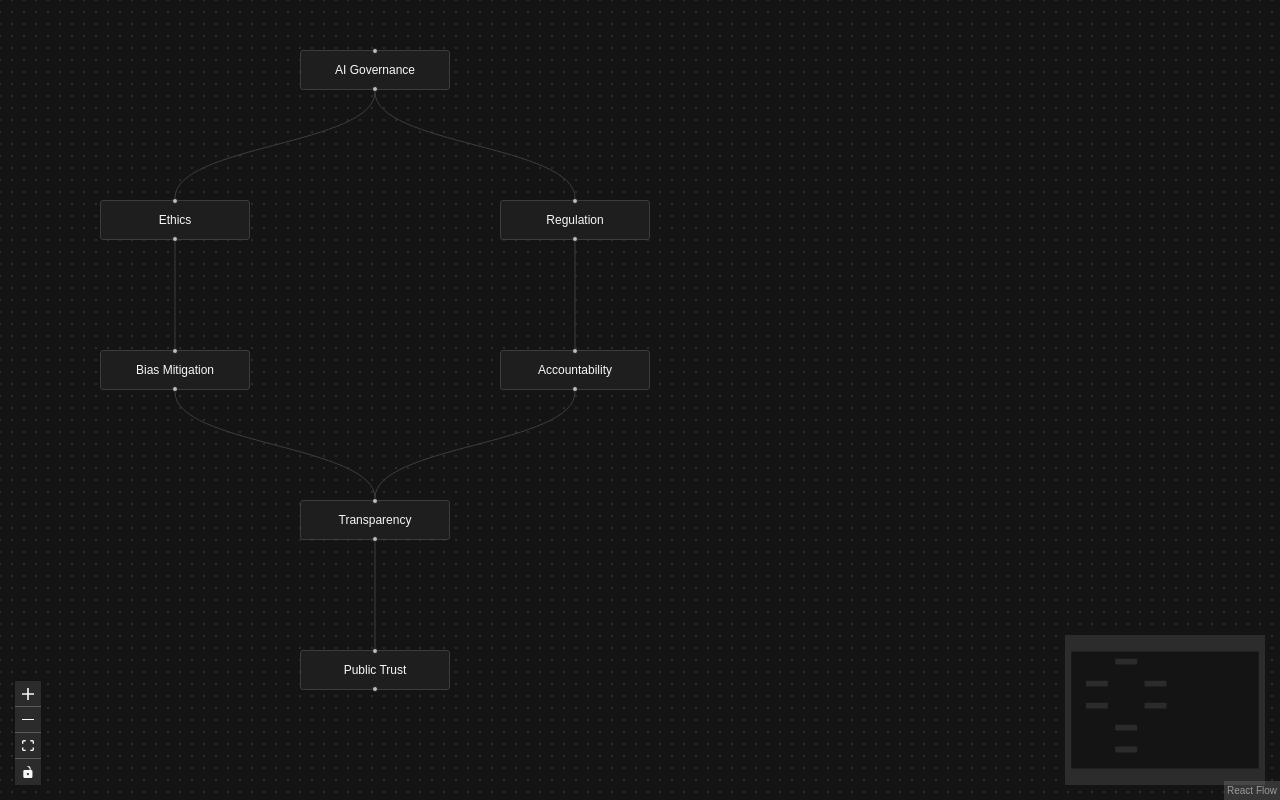
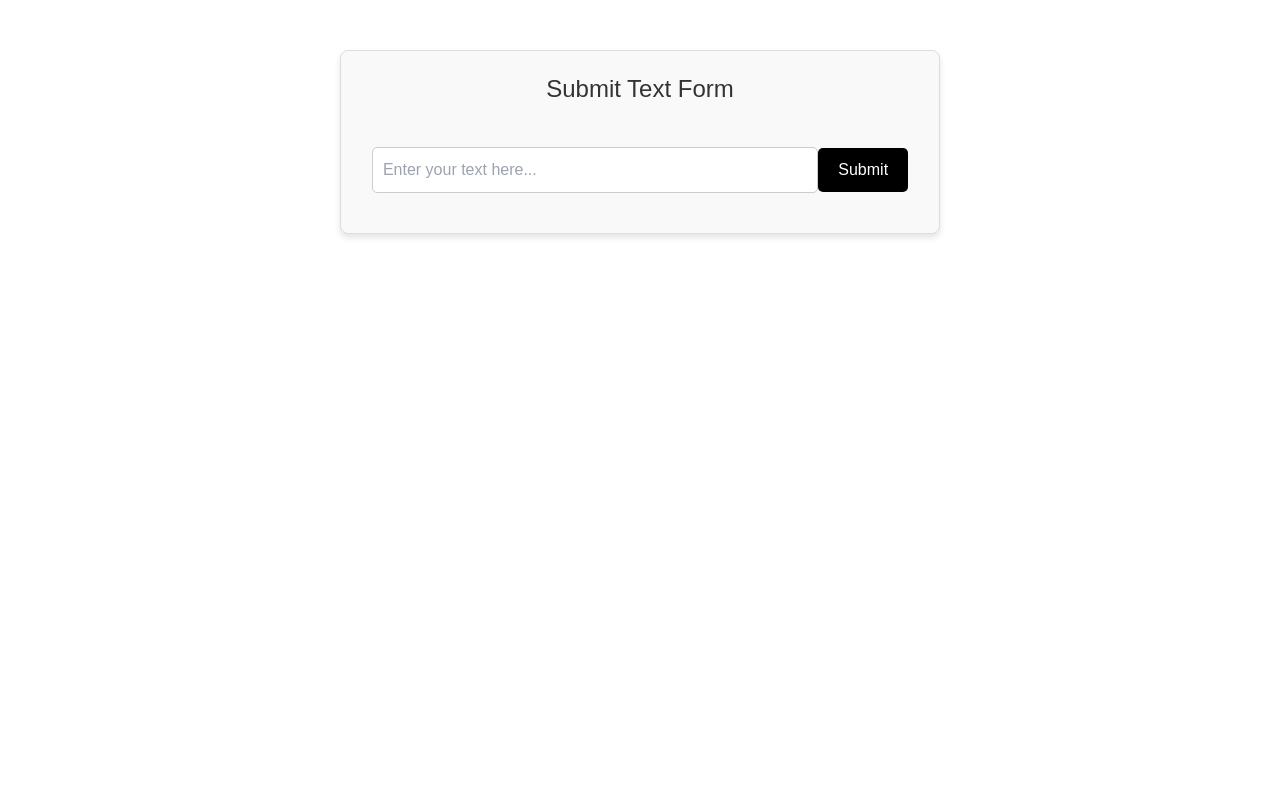
Before and after one commit to w4rlock999/navlearnLM, a Next.js app in the folder navlearnlm-app/: page / in a window 1280 px wide. Built offline with nearby package versions, Linux system fonts and the light colour scheme.

Commit message:
building next flask boilerplate

```diff
--- /dev/null
+++ b/navlearnlm-app/app/api/process-text/route.ts
@@ -0,0 +1,42 @@
+// process-text API Route
+
+export async function POST(request: Request) {
+    console.log("Received request...");
+
+    try {
+        // Parse the incoming request body
+        const requestBody = await request.json();
+        console.log("Request Body:", requestBody);
+
+        // Forward the text to the Python server
+        const response = await fetch('http://127.0.0.1:5000/process-text', {
+            method: 'POST',
+            headers: {
+                'Content-Type': 'application/json',
+            },
+            body: JSON.stringify({ text: requestBody.text }),
+        });
+
+        if (response.ok) {
+            // Parse and return the response from the Python server
+            const result = await response.json();
+            return new Response(
+                JSON.stringify({ message: "Communication successful!", data: result }),
+                { status: 200, headers: { 'Content-Type': 'application/json' } }
+            );
+        } else {
+            const error = await response.json();
+            console.error("Error from Python server:", error);
+            return new Response(
+                JSON.stringify({ error: "Error from Python server", details: error }),
+                { status: response.status, headers: { 'Content-Type': 'application/json' } }
+            );
+        }
+    } catch (error) {
+        console.error("Internal Server Error:", error);
+        return new Response(
+            JSON.stringify({ message: "Internal server error", details: String(error) }),
+            { status: 500, headers: { 'Content-Type': 'application/json' } }
+        );
+    }
+}
--- /dev/null
+++ b/navlearnlm-app/app/page copy 2.tsx
@@ -0,0 +1,60 @@
+"use client";
+
+import React, { useState } from "react";
+import styles from "./page.module.css";
+
+export default function UploadPage() {
+  const [file, setFile] = useState<File | null>(null);
+  const [status, setStatus] = useState<string | null>(null);
+
+  const handleFileChange = (e: React.ChangeEvent<HTMLInputElement>) => {
+    if (e.target.files && e.target.files[0]) {
+      setFile(e.target.files[0]);
+    }
+  };
+
+  const uploadPDF = async () => {
+    if (!file) {
+      setStatus("Please select a PDF file first.");
+      return;
+    }
+    console.log(file)
+
+    try {
+      setStatus("Uploading...")
+
+      const fileBlob = file
+      const response = await fetch("/api/process-pdf", {
+        method: "POST",
+        headers: {
+          "Content-Type": "application/pdf",
+        },
+        body: fileBlob,
+      })
+
+      if (response.ok) {
+        const result = await response.json()
+        setStatus(`Success: ${result.message}`)
+
+      } else {
+        const error = await response.json()
+        setStatus(`Error: ${error.error || "Something went wrong."}`)
+      }
+    } catch (err) {
+      setStatus(`Error: ${err}`)
+    }
+  }
+
+  return (
+    <div className={styles.container}>
+      <h1 className={styles.h1_}>Upload a PDF</h1>
+      <input className={styles.input_}
+        type="file"
+        accept="application/pdf"
+        onChange={handleFileChange}
+      />
+      <button className={styles.button_} onClick={uploadPDF}>Upload and Process</button>
+      {status && <p className={styles.p_} >{status}</p>}
+    </div>
+  );
+}
--- /dev/null
+++ b/navlearnlm-app/app/page.module.css
@@ -0,0 +1,54 @@
+.container {
+  max-width: 600px;
+  margin: 50px auto;
+  padding: 20px;
+  border: 1px solid #ddd;
+  border-radius: 8px;
+  background-color: #f9f9f9;
+  box-shadow: 0 4px 6px rgba(0, 0, 0, 0.1);
+  text-align: center;
+  font-family: Arial, sans-serif;
+}
+
+.heading {
+  font-size: 24px;
+  margin-bottom: 20px;
+  color: #333;
+}
+
+.input {
+  width: 80%;
+  padding: 10px;
+  margin: 20px 0;
+  font-size: 16px;
+  border: 1px solid #ccc;
+  border-radius: 5px;
+  outline: none;
+  transition: border-color 0.3s ease;
+}
+
+.input:focus {
+  border-color: #005bb5;
+}
+
+.button {
+  display: inline-block;
+  padding: 10px 20px;
+  font-size: 16px;
+  background-color: #000;
+  border: none;
+  border-radius: 5px;
+  color: #fff;
+  cursor: pointer;
+  transition: background-color 0.3s ease;
+}
+
+.button:hover {
+  background-color: #005bb5;
+}
+
+.status {
+  margin-top: 20px;
+  font-size: 14px;
+  color: #555;
+}
--- a/navlearnlm-app/app/page.tsx
+++ b/navlearnlm-app/app/page.tsx
@@ -1,165 +1,59 @@
-// import Image from "next/image";
+"use client";
 
-// export default function Home() {
-//   return (
-//     <div className="grid grid-rows-[20px_1fr_20px] items-center justify-items-center min-h-screen p-8 pb-20 gap-16 sm:p-20 font-[family-name:var(--font-geist-sans)]">
-//       <main className="flex flex-col gap-8 row-start-2 items-center sm:items-start">
-//         <Image
-//           className="dark:invert"
-//           src="/next.svg"
-//           alt="Next.js logo"
-//           width={180}
-//           height={38}
-//           priority
-//         />
-//         <ol className="list-inside list-decimal text-sm text-center sm:text-left font-[family-name:var(--font-geist-mono)]">
-//           <li className="mb-2">
-//             Get started by editing{" "}
-//             <code className="bg-black/[.05] dark:bg-white/[.06] px-1 py-0.5 rounded font-semibold">
-//               app/page.tsx
-//             </code>
-//             .
-//           </li>
-//           <li>Save and see your changes instantly.</li>
-//         </ol>
+import React, { useState } from "react";
+import styles from "./page.module.css";
 
-//         <div className="flex gap-4 items-center flex-col sm:flex-row">
-//           <a
-//             className="rounded-full border border-solid border-transparent transition-colors flex items-center justify-center bg-foreground text-background gap-2 hover:bg-[#383838] dark:hover:bg-[#ccc] text-sm sm:text-base h-10 sm:h-12 px-4 sm:px-5"
-//             href="https://vercel.com/new?utm_source=create-next-app&utm_medium=appdir-template-tw&utm_campaign=create-next-app"
-//             target="_blank"
-//             rel="noopener noreferrer"
-//           >
-//             <Image
-//               className="dark:invert"
-//               src="/vercel.svg"
-//               alt="Vercel logomark"
-//               width={20}
-//               height={20}
-//             />
-//             Deploy now
-//           </a>
-//           <a
-//             className="rounded-full border border-solid border-black/[.08] dark:border-white/[.145] transition-colors flex items-center justify-center hover:bg-[#f2f2f2] dark:hover:bg-[#1a1a1a] hover:border-transparent text-sm sm:text-base h-10 sm:h-12 px-4 sm:px-5 sm:min-w-44"
-//             href="https://nextjs.org/docs?utm_source=create-next-app&utm_medium=appdir-template-tw&utm_campaign=create-next-app"
-//             target="_blank"
-//             rel="noopener noreferrer"
-//           >
-//             Read our docs
-//           </a>
-//         </div>
-//       </main>
-//       <footer className="row-start-3 flex gap-6 flex-wrap items-center justify-center">
-//         <a
-//           className="flex items-center gap-2 hover:underline hover:underline-offset-4"
-//           href="https://nextjs.org/learn?utm_source=create-next-app&utm_medium=appdir-template-tw&utm_campaign=create-next-app"
-//           target="_blank"
-//           rel="noopener noreferrer"
-//         >
-//           <Image
-//             aria-hidden
-//             src="/file.svg"
-//             alt="File icon"
-//             width={16}
-//             height={16}
-//           />
-//           Learn
-//         </a>
-//         <a
-//           className="flex items-center gap-2 hover:underline hover:underline-offset-4"
-//           href="https://vercel.com/templates?framework=next.js&utm_source=create-next-app&utm_medium=appdir-template-tw&utm_campaign=create-next-app"
-//           target="_blank"
-//           rel="noopener noreferrer"
-//         >
-//           <Image
-//             aria-hidden
-//             src="/window.svg"
-//             alt="Window icon"
-//             width={16}
-//             height={16}
-//           />
-//           Examples
-//         </a>
-//         <a
-//           className="flex items-center gap-2 hover:underline hover:underline-offset-4"
-//           href="https://nextjs.org?utm_source=create-next-app&utm_medium=appdir-template-tw&utm_campaign=create-next-app"
-//           target="_blank"
-//           rel="noopener noreferrer"
-//         >
-//           <Image
-//             aria-hidden
-//             src="/globe.svg"
-//             alt="Globe icon"
-//             width={16}
-//             height={16}
-//           />
-//           Go to nextjs.org →
-//         </a>
-//       </footer>
-//     </div>
-//   );
-// }
+export default function GenericFormPage() {
+  const [inputText, setInputText] = useState<string>("");
+  const [status, setStatus] = useState<string | null>(null);
 
+  const handleInputChange = (e: React.ChangeEvent<HTMLInputElement>) => {
+    setInputText(e.target.value);
+  };
 
-'use client'; // Required to use React state and hooks in Next.js
-import React, { useCallback } from 'react';
-import {
-  ReactFlow,
-  MiniMap,
-  Controls,
-  Background,
-  useNodesState,
-  useEdgesState,
-  addEdge,
-  BackgroundVariant,
-  Panel
-} from '@xyflow/react';
+  const submitForm = async () => {
+    if (!inputText.trim()) {
+      setStatus("Please enter some text first.");
+      return;
+    }
 
-import '@xyflow/react/dist/style.css';
+    try {
+      setStatus("Submitting...");
 
-const initialNodes = [
-  { id: '1', position: { x: 300, y: 50 }, data: { label: 'AI Governance' } },
-  { id: '2', position: { x: 100, y: 200 }, data: { label: 'Ethics' } },
-  { id: '3', position: { x: 500, y: 200 }, data: { label: 'Regulation' } },
-  { id: '4', position: { x: 100, y: 350 }, data: { label: 'Bias Mitigation' } },
-  { id: '5', position: { x: 500, y: 350 }, data: { label: 'Accountability' } },
-  { id: '6', position: { x: 300, y: 500 }, data: { label: 'Transparency' } },
-  { id: '7', position: { x: 300, y: 650 }, data: { label: 'Public Trust' } },
-];
+      const response = await fetch("/api/process-text", {
+        method: "POST",
+        headers: {
+          "Content-Type": "application/json",
+        },
+        body: JSON.stringify({ text: inputText }),
+      });
 
-const initialEdges = [
-  { id: 'e1-2', source: '1', target: '2' }, // AI Governance -> Ethics
-  { id: 'e1-3', source: '1', target: '3' }, // AI Governance -> Regulation
-  { id: 'e2-4', source: '2', target: '4' }, // Ethics -> Bias Mitigation
-  { id: 'e3-5', source: '3', target: '5' }, // Regulation -> Accountability
-  { id: 'e4-6', source: '4', target: '6' }, // Bias Mitigation -> Transparency
-  { id: 'e5-6', source: '5', target: '6' }, // Accountability -> Transparency
-  { id: 'e6-7', source: '6', target: '7' }, // Transparency -> Public Trust
-];
-
-export default function App() {
-  const [nodes, setNodes, onNodesChange] = useNodesState(initialNodes);
-  const [edges, setEdges, onEdgesChange] = useEdgesState(initialEdges);
-
-  const onConnect = useCallback(
-    (params) => setEdges((eds) => addEdge(params, eds)),
-    [setEdges],
-  );
+      if (response.ok) {
+        const result = await response.json();
+        setStatus(`Success: ${result.message}`);
+      } else {
+        const error = await response.json();
+        setStatus(`Error: ${error.error || "Something went wrong."}`);
+      }
+    } catch (err) {
+      setStatus(`Error: ${err}`);
+    }
+  };
 
   return (
-    <div style={{ width: '100vw', height: '100vh' }}>
-      <ReactFlow
-        nodes={nodes}
-        edges={edges}
-        onNodesChange={onNodesChange}
-        onEdgesChange={onEdgesChange}
-        onConnect={onConnect}
-        colorMode='dark'
-      >
-        <Controls />
-        <MiniMap />
-        <Background variant={BackgroundVariant.Cross} gap={12} size={2} />
-      </ReactFlow>
+    <div className={styles.container}>
+      <h1 className={styles.heading}>Submit Text Form</h1>
+      <input
+        className={styles.input}
+        type="text"
+        placeholder="Enter your text here..."
+        value={inputText}
+        onChange={handleInputChange}
+      />
+      <button className={styles.button} onClick={submitForm}>
+        Submit
+      </button>
+      {status && <p className={styles.status}>{status}</p>}
     </div>
   );
 }
--- a/navlearnlm-app/package.json
+++ b/navlearnlm-app/package.json
@@ -10,12 +10,14 @@
   },
   "dependencies": {
     "@xyflow/react": "^12.3.6",
+    "formidable": "^3.5.2",
     "next": "15.1.3",
     "react": "^19.0.0",
     "react-dom": "^19.0.0"
   },
   "devDependencies": {
     "@eslint/eslintrc": "^3",
+    "@types/formidable": "^3.4.5",
     "@types/node": "^20",
     "@types/react": "^19",
     "@types/react-dom": "^19",
```
Also changed, not shown: navlearnlm-app/app/page.module copy.css (added, +47 -0 lines), 2 other files (tests, documents, lock files or other folders).
